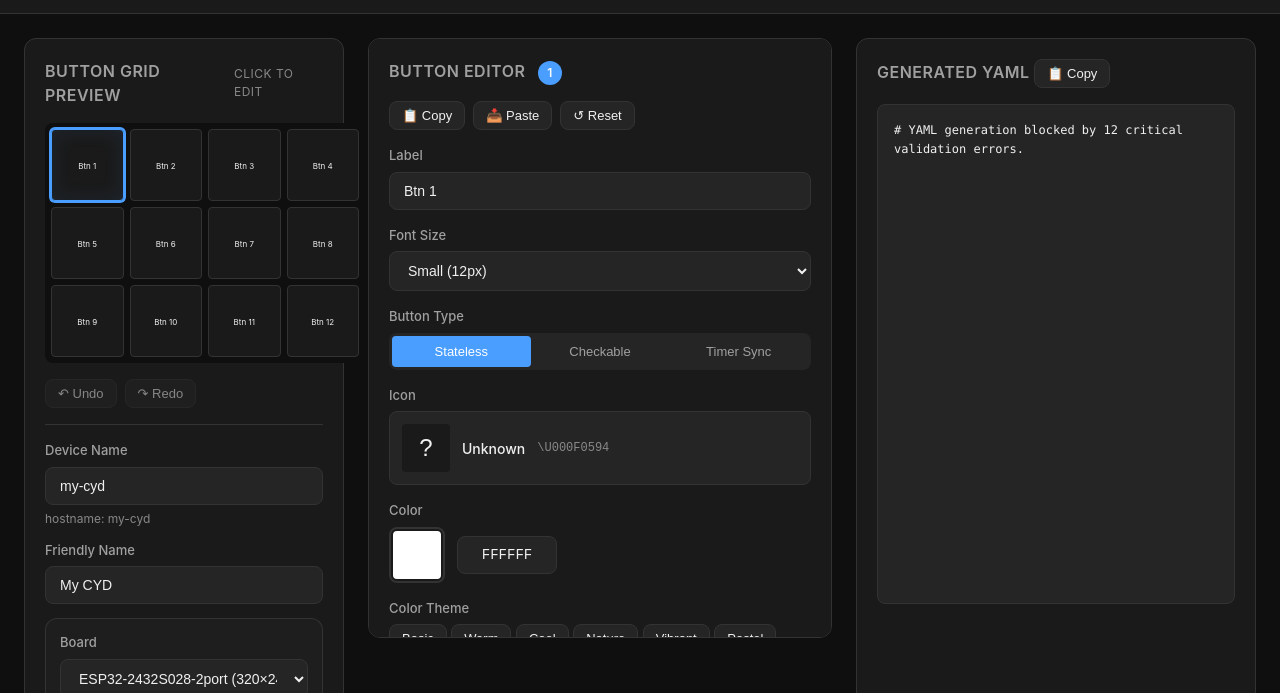
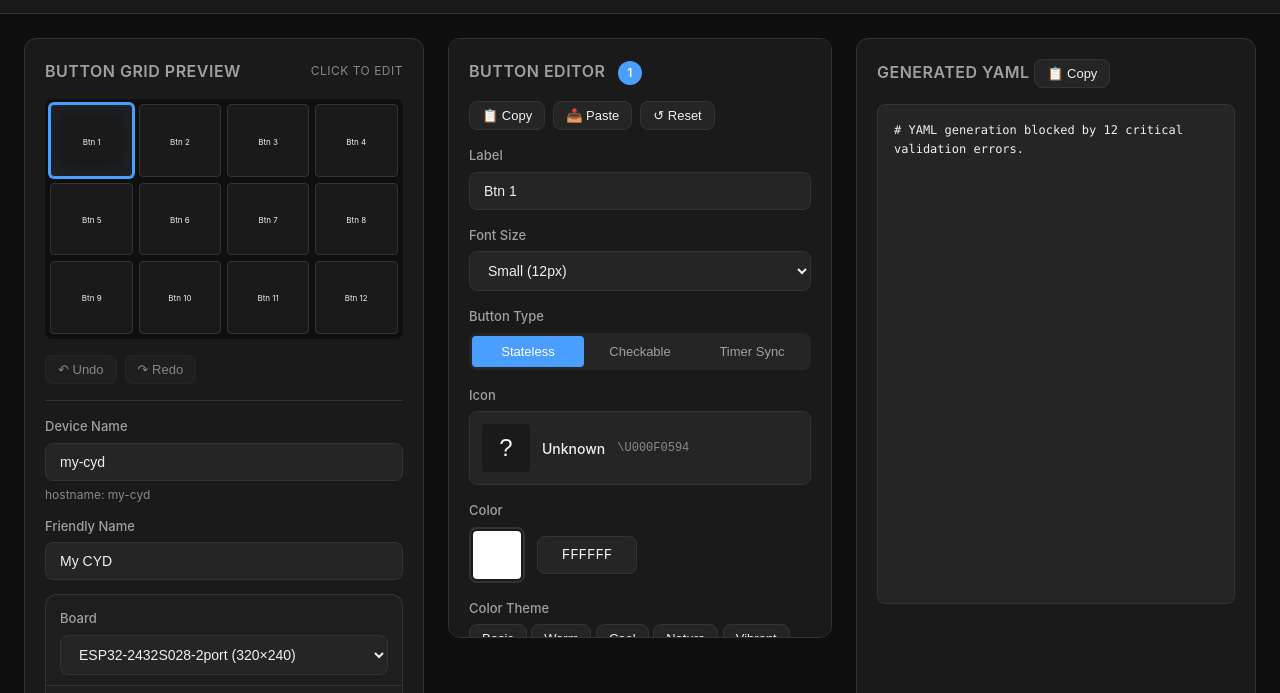
Before and after one commit to cropse/Yellow-CYD-party, a website built with Vite: page index.html in a window 1280 px wide. Shown: the part 55-748 px from the top of the page. Built offline with nearby package versions, Linux system fonts and the light colour scheme; no server answers; a web font is replaced by a local one.

Commit message:
fix: grid-preview locked at 320px — remove aspect-ratio, allow width fill
The grid-preview had aspect-ratio: 4/3 with min-height: 240px, which
pinned width to exactly 320px (240 × 4/3) regardless of parent container.
Combined with the parent main grid hard-coding first column to 320px,
the grid cells were cramped.

Changes:
- Remove aspect-ratio from .grid-preview (was locking width to 320px)
- Add width: 100% so grid fills parent .grid-section
- Change parent main grid from 320px to minmax(360px, 400px) at 1024px+
- Tighten gap/padding from 6px to 5.4px for density 0.9 variant
- Preserve 4×3 grid structure (repeat(4, 1fr) × repeat(3, 1fr))

```diff
--- a/src/styles/main.css
+++ b/src/styles/main.css
@@ -164,7 +164,7 @@ main {
 
 @media (min-width: 1024px) {
   main {
-    grid-template-columns: 320px 1fr 400px;
+    grid-template-columns: minmax(360px, 400px) 1fr 400px;
     grid-template-rows: auto auto;
   }
 
@@ -300,13 +300,13 @@ h2 {
   display: grid;
   grid-template-columns: repeat(var(--grid-columns, 4), 1fr);
   grid-template-rows: repeat(var(--grid-rows, 3), 1fr);
-  gap: 6px;
-  aspect-ratio: var(--grid-columns, 4) / var(--grid-rows, 3);
+  gap: 5.4px;
   min-height: 240px;
   background: var(--bg-primary);
-  padding: 6px;
+  padding: 5.4px;
   border-radius: var(--radius-md);
   margin-bottom: 1rem;
+  width: 100%;
 }
 
 .grid-cell {
```
